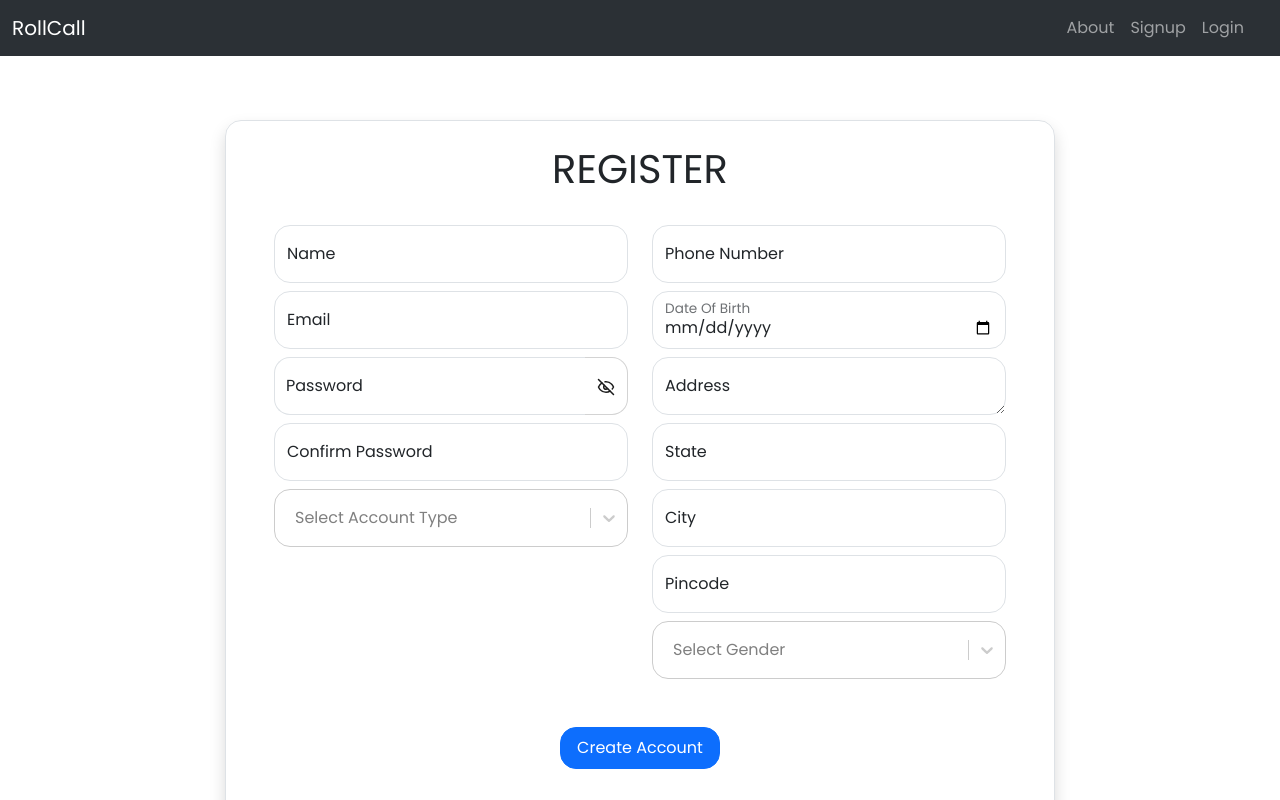
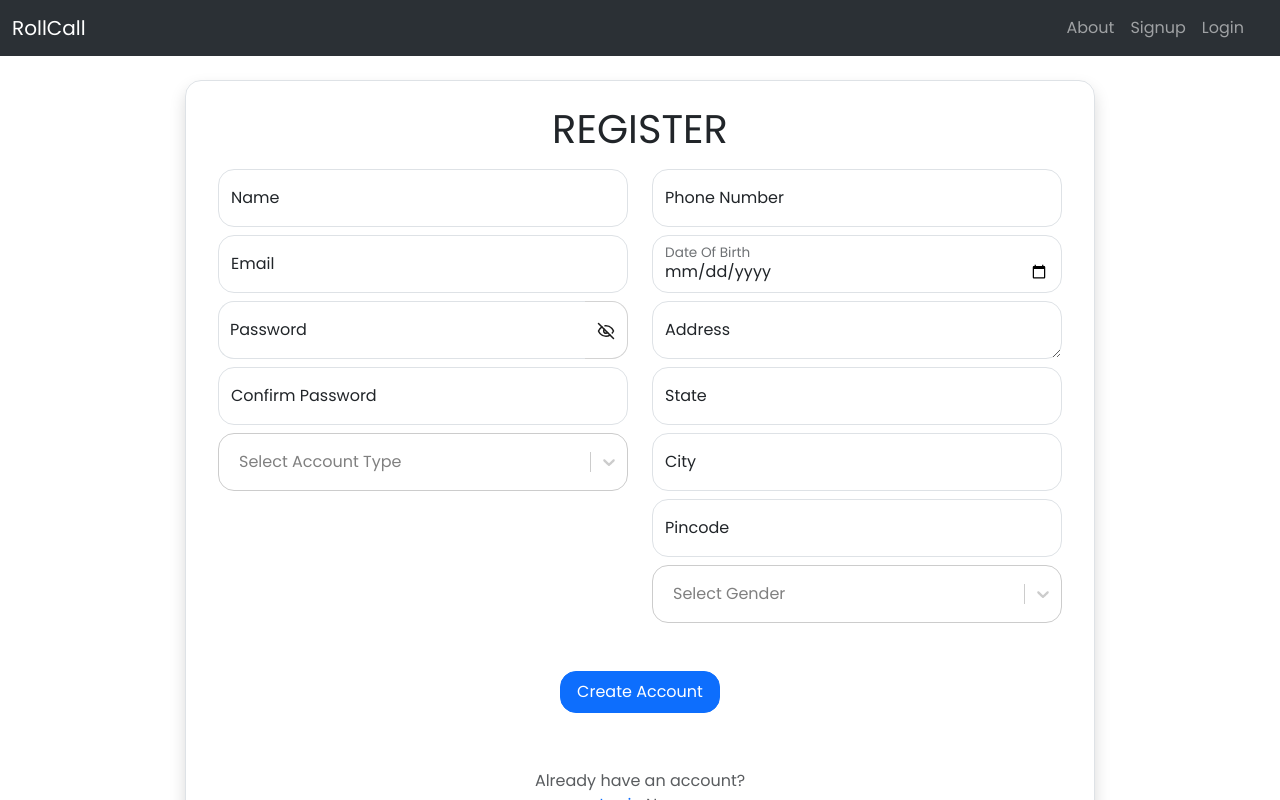
Before and after one commit to satyam4484/attendance-management, a React (Create React App) app in the folder frontend/: page /auth/signup in a window 1280 px wide. Shown: the top 800 px of the page. Built offline with nearby package versions, Linux system fonts and the light colour scheme.

Commit message:
changes in margin and padding

```diff
--- a/frontend/src/Components/Forms/Signup.js
+++ b/frontend/src/Components/Forms/Signup.js
@@ -195,13 +195,13 @@ const SignUp = () => {
         <>
             <Container>
                 <Row className="d-flex justify-content-center align-items-center">
-                    <Col md={10}>
-                        <div className="shadow p-4 border rounded-4 m-5">
+                    <Col sm={12} lg={10}>
+                        <div className="shadow p-4 border rounded-4 m-md-2 m-3">
                             <h1 className="text-uppercase text-center">Register</h1>
 
                             <Form onSubmit={handleSubmit}>
 
-                                <Row className="g-4 p-4">
+                                <Row className="g-4 p-2">
 
                                     <Col md={6}>
                                         <BasicInputField state={state} onBlurHandler={onBlurHandler} onFocusHandler={onFocusHandler} valueChangeHandler={valueChangeHandler} togglePasswordVisibility={togglePasswordVisibility} userTypeHandler={userTypeHandler} />
```
Also changed, not shown: 1 other file (tests, documents, lock files or other folders).
